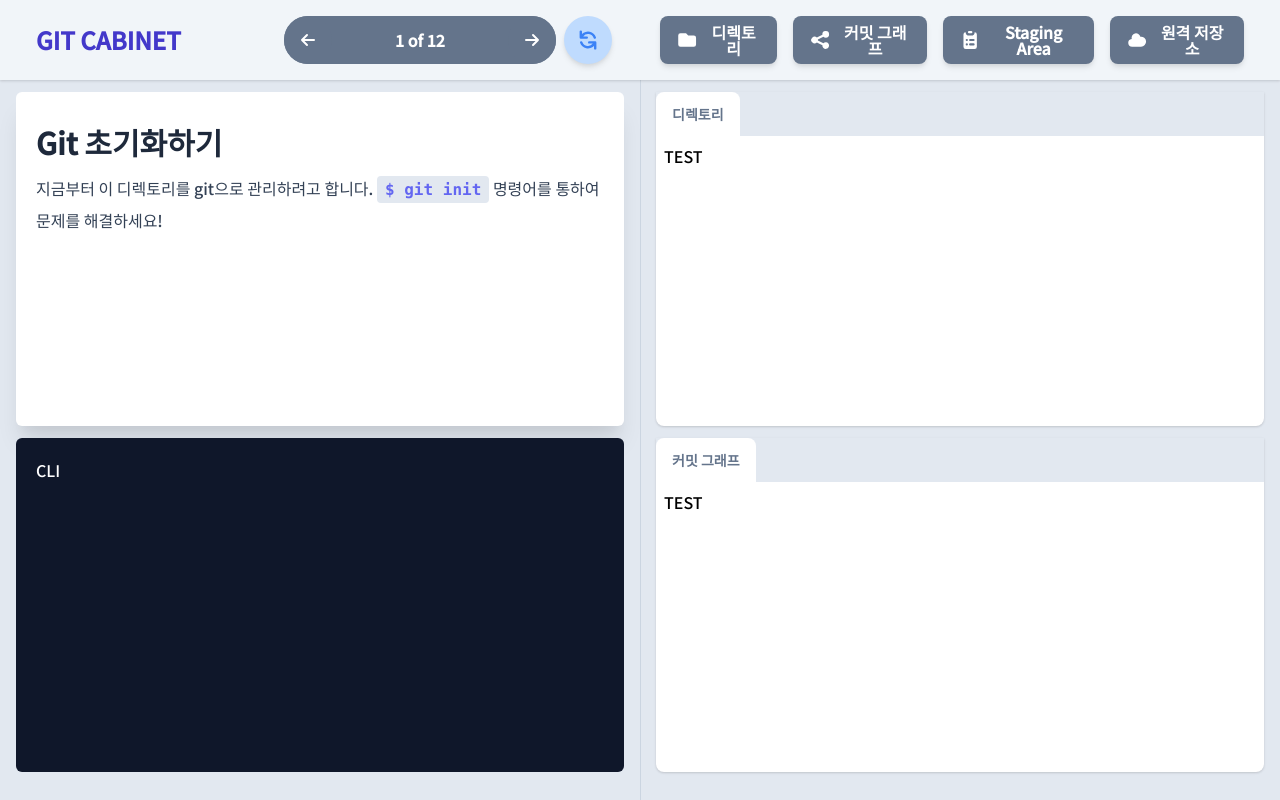
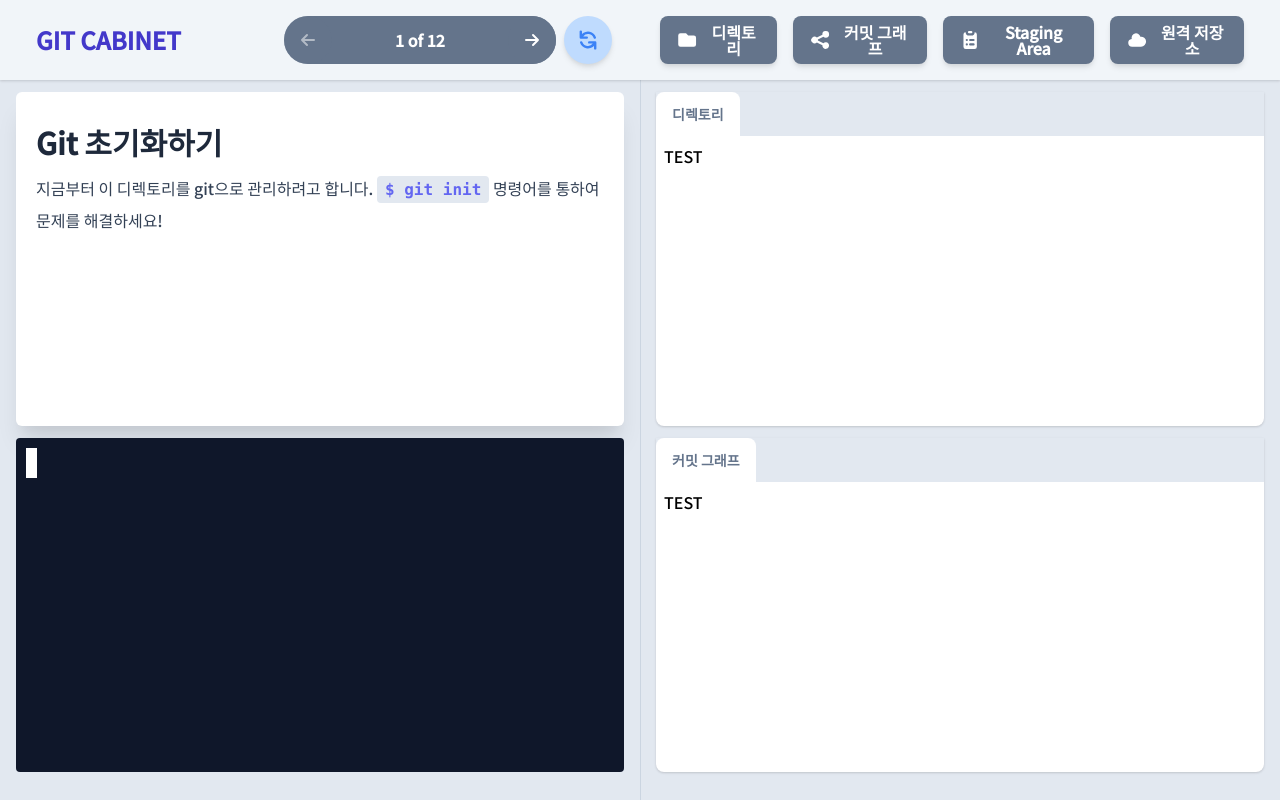
Before and after one commit to bingbing-ba/gitcabinet, a Vue app: page / in a window 1280 px wide. Built offline with nearby package versions, Linux system fonts and the light colour scheme.

Commit message:
Temp commit for merging changes from the remote dev branch

```diff
--- a/package.json
+++ b/package.json
@@ -11,7 +11,9 @@
     "core-js": "^3.6.5",
     "js-sha256": "^0.9.0",
     "lodash": "^4.17.21",
-    "vue": "^3.0.0"
+    "vue": "^3.0.0",
+    "xterm": "^4.12.0",
+    "xterm-addon-fit": "^0.5.0"
   },
   "devDependencies": {
     "@types/lodash": "^4.14.168",
--- a/src/App.vue
+++ b/src/App.vue
@@ -1,9 +1,21 @@
 <template>
-  <TheNavBar class="navbar"/>
+  <TheNavBar
+    class="navbar"
+    :problem="problem"
+    :problemIndex="problemIndex"
+    :lastProblemIndex="lastProblemIndex"
+    @goto-prev-problem="gotoPrevProblem"
+    @goto-next-problem="gotoNextProblem"
+    @reset-problem="resetProblem"
+  />
   <main class="main">
     <SectionLeft>
-      <ProblemInstruction :problem="problem"/>
-      <ProblemCLI :problem="problem"/>
+      <ProblemInstruction
+        :problem="problem"
+      />
+      <ProblemCLI
+        :problem="problem"
+      />
     </SectionLeft>
     <SectionRight>
       <GitDirectory/>
@@ -43,24 +55,29 @@ export default defineComponent({
     const problemIndex = ref(0)
     const problems = reactive(problemSet)
 
+    const lastProblemIndex = problems.length
     const problem = computed(()=>{
       return problems[problemIndex.value]
     })
 
-    const resultString = ref('')
-    const onCommand = (inputCommand: string) => {
-      resultString.value = cli(inputCommand, problem.value)
-      console.log('onCommand', resultString.value)
+    const resetProblem = () => {
+      console.log(problem)
     }
-    const nextProblem = () => {
+
+    const gotoPrevProblem = () => {
+      problemIndex.value -= 1
+    }
+    const gotoNextProblem = () => {
       problemIndex.value += 1
-      console.log('nextproblem', problemIndex)
     }
+
     return {
       problem,
-      onCommand,
-      resultString,
-      nextProblem,
+      problemIndex,
+      lastProblemIndex,
+      resetProblem,
+      gotoPrevProblem,
+      gotoNextProblem,
     }
   },
 })
--- a/src/cli.ts
+++ b/src/cli.ts
@@ -120,7 +120,7 @@ export const cli = (command: string, problem:Problem) => {
 
     subCommands[secondCommand](...restCommand)
   }else{
-    resultString = '지원하지 않는 명령어 입니다.'
+    resultString = '지원하지 않는 명령어입니다.'
   }
   return resultString
 
--- a/src/components/molecules/ProblemNavigator.vue
+++ b/src/components/molecules/ProblemNavigator.vue
@@ -2,16 +2,17 @@
   <div class="p-navi">
     <Button
       class="p-navi__left"
-      @click="onClickPrevProblem"
+      @click="gotoPrevProblem"
+      :class="{ disabled: index === 1 }"
     >
       <IconArrowLeft/>
     </Button>
     <div class="stages">
       <Title
         class='stages__title'
-        @click="onClickStages"
+        @click="showStageList"
       >
-        1 of 12
+        {{ index }} of 12
       </Title>
       <div>
         <!-- ...dropdown... -->
@@ -19,7 +20,8 @@
     </div>
     <Button
       class="p-navi__right"
-      @click="onClickNextProblem"
+      @click="gotoNextProblem"
+      :class="{ solved: problem.isCorrect(), disabled: index === lastProblemIndex }"
     >
       <IconArrowRight/>
     </Button>
@@ -27,7 +29,8 @@
 </template>
 
 <script lang="ts">
-import { defineComponent } from 'vue'
+import { defineComponent, toRefs, computed } from 'vue'
+import { Problem } from '@/problems/problem'
 import { Button, Title, IconArrowLeft, IconArrowRight } from '@/components'
 
 export default defineComponent({
@@ -38,8 +41,43 @@ export default defineComponent({
     IconArrowRight,
   },
   props: {
+    problem: {
+      type: Problem,
+      required: true,
+    },
+    problemIndex: {
+      type: Number,
+      required: true,
+    },
+    lastProblemIndex: {
+      type: Number,
+      required: true,
+    },
   },
-  setup() {
+  setup(props, { emit }) {
+    const { problemIndex, lastProblemIndex } = toRefs(props)
+
+    const index = computed(() => {
+      return problemIndex.value + 1
+    })
+
+    const showStageList = () => {
+    }
+    const gotoPrevProblem = () => {
+      if (index.value === 1) return
+      emit('goto-prev-problem')
+    }
+    const gotoNextProblem = () => {
+      if (index.value === lastProblemIndex.value) return
+      emit('goto-next-problem')
+    }
+
+    return {
+      index,
+      showStageList,
+      gotoPrevProblem,
+      gotoNextProblem,
+    }
   },
 })
 </script>
@@ -64,4 +102,19 @@ export default defineComponent({
 .p-navi__right {
   @apply self-stretch rounded-full shadow-none focus:ring-0 px-3;
 }
+
+.solved {
+  animation: customPing 1s cubic-bezier(0, 0, 0.2, 1) infinite;
+}
+
+@keyframes customPing {
+  75%, 100% {
+    transform: scale(1.5);
+    opacity: 0;
+  }
+}
+
+.disabled {
+  @apply opacity-50 cursor-not-allowed;
+}
 </style>
--- a/src/components/molecules/ProblemResetButton.vue
+++ b/src/components/molecules/ProblemResetButton.vue
@@ -1,11 +1,12 @@
 <template>
-  <Button class="btn-reset">
+  <Button class="btn-reset" @click="resetProblem">
     <IconRefresh/>
   </Button>
 </template>
 
 <script lang="ts">
-import { defineComponent } from 'vue'
+import { defineComponent, computed } from 'vue'
+import { Problem } from '@/problems/problem'
 import { Button, IconRefresh } from '@/components'
 
 export default defineComponent({
@@ -14,8 +15,20 @@ export default defineComponent({
     IconRefresh,
   },
   props: {
+    problem: {
+      type: Problem,
+      required: true,
+    },
   },
-  setup() {
+  setup(props, { emit }) {
+    const problem = props.problem
+
+    const resetProblem = () => {
+      emit('reset-problem', problem)
+    }
+    return {
+      resetProblem,
+    }
   },
 })
 </script>
--- a/src/components/organisms/ProblemCLI.vue
+++ b/src/components/organisms/ProblemCLI.vue
@@ -1,22 +1,183 @@
 <template>
-  <div class="problem__cli">
-    CLI
+  <div id="terminal">
   </div>
 </template>
 
 <script lang="ts">
-import { defineComponent } from 'vue'
+import { defineComponent, onMounted } from 'vue'
+import { Problem } from '@/problems/problem'
+import { gitCabinetTerm } from '@/terminal/gitCabinetTerm'
+import { Terminal } from 'xterm'
+import 'xterm/lib/xterm.js'
+import 'xterm/css/xterm.css'
+
 export default defineComponent({
   props: {
+    problem: {
+      type: Problem,
+      required: true,
+    },
   },
-  setup() {
+  setup(props, { emit }) {
+      onMounted(() => {
+        const termOptions = {
+          theme: {
+            foreground: 'white',
+            background: '#0F172A',
+          },
+          lineHeight: 1.5,
+          fontSize: 18,
+          scrollSensitivity: 50,
+          minimumContrastRatio: 4.5,
+          convertEol: true,
+          cursorBlink: true,
+        }
+      const term = new Terminal(termOptions)
+      term.loadAddon(new gitCabinetTerm())
+      term.open(document.querySelector('#terminal') as HTMLElement)
+      term.focus()
+    })
 
+    // const problem = props.problem
+    // let terminal = {}
+
+    //   const CURSOR_START_POSITION = 3
+    //   let curPosition = CURSOR_START_POSITION
+    //   let curLine = 0
+    //   let inputCommand = ''
+    //   let workingDir = '~'
+    //   term.write(`${workingDir}$ `)
+
+    //   let solved = false
+    //   term.onKey((e) => {
+    //     const key = e.domEvent.key
+    //     if (key === 'ArrowDown' || key === 'ArrowUp') {
+    //       // a handler for the comamnd history
+    //       return
+    //     }
+
+    //     if (key === 'ArrowLeft') {
+    //       if (curPosition === CURSOR_START_POSITION) return
+    //       curPosition -= 1
+    //       term.write(ANSI_CONTROLS.cursorBackward)
+    //       return
+    //     }
+
+    //     if (key === 'ArrowRight') {
+    //       if (curPosition === inputCommand.length + CURSOR_START_POSITION) return
+    //       curPosition += 1
+    //       term.write(ANSI_CONTROLS.cursorForward)
+    //       return
+    //     }
+
+    //     if (key === 'Backspace') {
+    //       if (curPosition === 3) return
+    //       curPosition -= 1
+    //       term.write('\b \b')
+    //       return
+    //     }
+
+    //     if (key === 'Enter') {
+    //       inputCommand = inputCommand
+    //       console.log(inputCommand)
+
+    //       if (inputCommand === 'clear') {
+    //         term.reset()
+    //         term.clear()
+    //         term.write('\x1b[2K\r')
+    //         term.write(`${workingDir}$ `)
+    //         inputCommand = ''
+    //         curPosition = CURSOR_START_POSITION
+    //         return
+    //       }
+
+    //       if (inputCommand && curLine < 6) {
+    //         // issue: secondCommand가 정의되지 않은 메서드일 경우 'apply of undefined' 에러
+    //         // ex) git init test (OK) => git niit test (ERROR!)
+    //         let message = ''
+    //         try {
+    //           message = cli(inputCommand, problem)
+    //         } catch {
+    //           message = '지원하지 않는 명령어입니다.'
+    //         }
+    //         const result = problem.isCorrect()
+    //         let logLevel = ''
+
+    //         if (solved) {
+    //           logLevel = ANSI_COLORS.RED
+    //         } else {
+    //           logLevel = result ? ANSI_COLORS.GREEN : ANSI_COLORS.RED
+    //           solved = result
+    //         }
+
+    //         const promptMessage = logLevel + message + ANSI_COLORS.RESET
+    //         term.write('\r\n')
+    //         term.write(promptMessage)
+    //       }
+
+    //       if (curLine >= 6) {
+    //         term.reset()
+    //         term.clear()
+    //         term.write('\x1b[2K\r')
+    //         term.write(`${workingDir}$ `)
+    //         inputCommand = ''
+    //         curLine = 0
+    //         return
+    //       }
+
+    //       inputCommand = ''
+    //       curPosition = CURSOR_START_POSITION
+    //       curLine += 1
+    //       term.write('\r\n')
+    //       term.write(`${workingDir}$ `)
+    //       return
+    //     }
+
+    //     inputCommand += e.key
+    //     curPosition += 1
+    //     term.write(e.key)
+    //   })
+    //   term.onLineFeed(() => {
+    //     term.scrollToLine(5)
+    //   })
+
+    //   return term
+    // }
   },
 })
 </script>
 
 <style>
-.problem__cli {
-  @apply bg-gray-900 text-white rounded-md p-5 px-5;
+#terminal {
+  @apply bg-gray-900 rounded overflow-scroll;
+}
+
+#terminal::-webkit-scrollbar {
+  @apply bg-gray-900 rounded;
+}
+
+#terminal::-webkit-scrollbar-corner {
+  @apply bg-gray-900 rounded;
+}
+
+#terminal::-webkit-scrollbar-corner {
+  @apply bg-gray-900 rounded;
+}
+
+#terminal::-webkit-scrollbar-thumb {
+  @apply bg-gray-500 rounded w-3 mt-3;
+}
+
+.xterm {
+  padding: 10px;
+}
+
+.xterm, .xterm-viewport {
+  height: 0 !important;
+  width: 0 !important;
+}
+
+.xterm-viewport {
+  overflow-y: scroll;
 }
 </style>
--- a/src/components/organisms/TheNavBar.vue
+++ b/src/components/organisms/TheNavBar.vue
@@ -2,8 +2,17 @@
   <div class="navbar">
     <div class="navbar-left">
       <Title>GIT CABINET</Title>
-      <ProblemNavigator/>
-      <ProblemResetButton/>
+      <ProblemNavigator
+        :problem="problem"
+        :problemIndex="problemIndex"
+        :lastProblemIndex="lastProblemIndex"
+        @goto-prev-problem="gotoPrevProblem"
+        @goto-next-problem="gotoNextProblem"
+      />
+      <ProblemResetButton
+        :problem="problem"
+        @reset-problem="resetProblem"
+      />
     </div>
     <div class="navbar-right">
       <ButtonDirectory/>
@@ -16,6 +25,7 @@
 
 <script lang="ts">
 import { defineComponent } from 'vue'
+import { Problem } from '@/problems/problem'
 import {
   Title,
   ButtonDirectory,
@@ -37,8 +47,36 @@ export default defineComponent({
     ProblemResetButton
   },
   props: {
+    problem: {
+      type: Problem,
+      required: true,
+    },
+    problemIndex: {
+      type: Number,
+      required: true,
+    },
+    lastProblemIndex: {
+      type: Number,
+      required: true,
+    },
   },
-  setup() {
+  setup(props, { emit }) {
+    const resetProblem = (problem: Object) => {
+      emit('reset-problem', problem)
+    }
+
+    const gotoPrevProblem = () => {
+      emit('goto-prev-problem')
+    }
+    const gotoNextProblem = () => {
+      emit('goto-next-problem')
+    }
+
+    return {
+      resetProblem,
+      gotoPrevProblem,
+      gotoNextProblem,
+    }
   },
 })
 </script>
--- a/src/components/templates/SectionLeft.vue
+++ b/src/components/templates/SectionLeft.vue
@@ -17,6 +17,6 @@ export default defineComponent({
 
 <style>
 .section__left {
-  @apply grid grid-rows-2 gap-y-3 py-7 px-4 overflow-auto;
+  @apply grid grid-rows-2 auto-cols-fr gap-y-3 py-7 px-4;
 }
 </style>
--- a/src/components/templates/SectionRight.vue
+++ b/src/components/templates/SectionRight.vue
@@ -16,6 +16,6 @@ export default defineComponent({
 
 <style>
 .section__right {
-  @apply grid grid-rows-2 gap-y-3 py-7 px-4 overflow-auto;
+  @apply grid grid-rows-2 auto-cols-fr gap-y-3 py-7 px-4 overflow-auto;
 }
 </style>
--- a/src/problems/problem2.ts
+++ b/src/problems/problem2.ts
@@ -7,8 +7,6 @@ problem2.content = `이 디렉토리는 git으로 관리되고 있습니다.
 디렉토리의 README.txt를 staging area에 올리려합니다.
 git status를 통해 현재 상태를 확인해보세요.
 git add README.txt를 통해 README.txt를 staging 해보세요.`
-problem2.hint = `git status
-git add README.txt`
 new PlainFile('README.txt', problem2.refDirectory)
 problem2.setGit(new Git(problem2.refDirectory))
 problem2.setBase()
--- /dev/null
+++ b/src/terminal/gitCabinetTerm.ts
@@ -0,0 +1,65 @@
+import { Terminal, IDisposable } from 'xterm';
+
+// https://github.com/qwefgh90/ng-terminal/blob/master/projects/ng-terminal/src/lib/functions-using-csi.ts
+const ANSI_COLORS = {
+  RED: '\u001b[31;1m',
+  GREEN: '\u001b[32;1m',
+  RESET: '\u001b[0m',
+}
+const ANSI_CONTROLS = {
+  cursorBackward: '\x9b1D', // CSI Ps D
+  cursorForward: '\x9b1C',  // CSI Ps C
+}
+
+export class gitCabinetTerm {
+  _history: Array<Object>
+  _cursor: Number
+  _input: String
+  _prompt: Object
+
+  constructor() {
+    this._history = []
+    this._cursor = 0
+    this._input = ''
+    this._prompt = {}
+  }
+
+  private _disposables: IDisposable[] = []
+
+  activate(terminal: Terminal): void {
+    this._disposables.push(terminal.onData(this.handleData))
+  }
+
+  dispose(): void {
+    this._disposables.forEach(d => d.dispose())
+    this._disposables.length = 0
+  }
+
+  handleData(data: String): void {
+    const ord = data.charCodeAt(0)
+    const keyPressed = data.substring(1)
+
+    // handle ANSI data
+    if (ord === 0x1b) {
+      switch (keyPressed) {
+        case '[A': // ArrowUp
+          if (this._history.length) {}
+          else return
+          break
+        case '[B': // ArrowDown
+          if (this._history.length) {}
+          else return
+          break
+        case '[D': // ArrowLeft
+          break
+        case '[C': // ArrowRight
+          break
+      }
+
+      // handle special characters (refer to ASCII codes)
+    } else if (ord < 32 || ord === 0x7f) {
+
+    } else {
+    }
+  }
+}
```
Also changed, not shown: src/components/organisms/ProblemInstruction.vue (+11 -1 lines), 1 other file (tests, documents, lock files or other folders).
